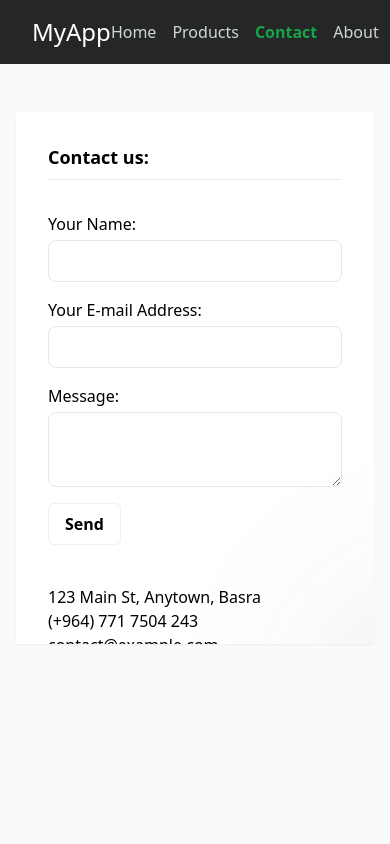
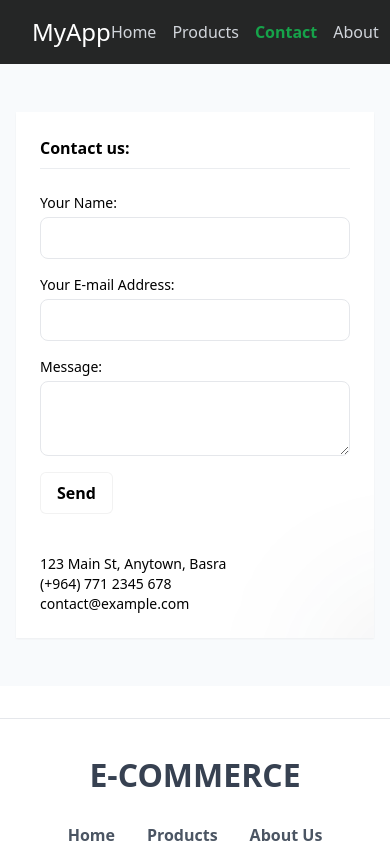
Before and after one commit to devhouse-org/ecommerce-frontend, a React (Vite) app: page /contact in a window 390 px wide. Shown: the top 844 px of the page. Built offline with nearby package versions, Linux system fonts and the light colour scheme.

Commit message:
contact page responsive design

```diff
--- a/src/pages/Contact.tsx
+++ b/src/pages/Contact.tsx
@@ -1,65 +1,71 @@
-import React from 'react'
+import React, { FormEvent, useState } from 'react'
 
 type Props = {}
 
 const Contact = (props: Props) => {
+    const [name, setName] = useState("");
+    const [email, setEmail] = useState("");
+    const [message, setMessage] = useState("");
+
+    const handleSubmit = (e: FormEvent) => {
+        e.preventDefault();
+        console.log(name, email, message)
+    }
+
   return (
     <div className="bg-slate-50 py-12 px-4 sm:px-6 lg:px-8 pt-28">
       <div className="max-w-7xl mx-auto">
-        <div className="flex flex-col h-[100vh] lg:h-[80vh] lg:flex-row">
-          <div className="bg-white gap-y-10 relative shadow-sm lg:rounded-l-2xl flex flex-[.6] flex-col justify-between overflow-hidden p-8 lg:w-1/2">
-          <div className='w-[150px] h-[150px] absolute -z-1 bottom-[-150px] right-[-150px] blur-[100px] bg-gray-800/25 rounded-full' />
-          <div  className=''>
-            <h1 className='font-bold text-[18px] pb-2 mb-8 border-b border-b-gray-200/75'>Contact us:</h1>
-
+        <div className="flex flex-col lg:flex-row lg:h-[80vh]">
+          <div className="bg-white gap-y-10 relative shadow-sm flex flex-col flex-[1] justify-between overflow-hidden p-6 sm:p-8 lg:w-1/2 lg:rounded-l-2xl">
+            <div className='w-[100px] h-[100px] sm:w-[150px] sm:h-[150px] absolute -z-1 bottom-[-100px] sm:bottom-[-150px] right-[-100px] sm:right-[-150px] blur-[80px] sm:blur-[100px] bg-gray-800/25 rounded-full' />
+            <form onSubmit={handleSubmit}>
+              <h1 className='font-bold text-[16px] sm:text-[18px] pb-2 mb-6 sm:mb-8 border-b border-b-gray-200/75'>Contact us:</h1>
               <div className='flex flex-col mb-4'>
-                <label htmlFor="name" className='mb-1'>Your Name:</label>
+                <label htmlFor="name" className='mb-1 text-sm sm:text-base'>Your Name:</label>
                 <input
-                className="bg-white px-4 py-2 outline-none text-white rounded-lg border transition-colors duration-100 border-solid focus:border-[#152f19] border-gray-200"
+                value={name}
+                onChange={(e) => setName(e.target.value)}
+                  className="bg-white px-4 py-2 outline-none text-black rounded-lg border transition-colors duration-100 border-solid focus:border-[#152f19] border-gray-200"
                   name="name"
                   type="text"
                   id='name'
                 />
-
               </div>
               <div className='flex flex-col mb-4'>
-                <label htmlFor="email" className='mb-1'>Your E-mail Address:</label>
+                <label htmlFor="email" className='mb-1 text-sm sm:text-base'>Your E-mail Address:</label>
                 <input
-                className="bg-white px-4 py-2 outline-none text-white rounded-lg border transition-colors duration-100 border-solid focus:border-[#152f19] border-gray-200"
+                value={email}
+                onChange={(e) => setEmail(e.target.value)}
+                  className="bg-white px-4 py-2 outline-none text-black rounded-lg border transition-colors duration-100 border-solid focus:border-[#152f19] border-gray-200"
                   name="email"
                   type="email"
                   id='email'
                 />
-
               </div>
               <div className='flex flex-col'>
-                <label htmlFor="message" className='mb-1'>Message:</label>
+                <label htmlFor="message" className='mb-1 text-sm sm:text-base'>Message:</label>
                 <textarea
-                className="bg-white px-4 py-2 outline-none resize-y max-h-[150px] min-h-[75px] text-white rounded-lg border transition-colors duration-100 border-solid focus:border-[#152f19] border-gray-200"
+                    value={message}
+                    onChange={(e) => setMessage(e.target.value)}
+                  className="bg-white px-4 py-2 outline-none resize-y max-h-[150px] min-h-[75px] text-black rounded-lg border transition-colors duration-100 border-solid focus:border-[#152f19] border-gray-200"
                   id='message'
                   name="message"
                 />
               </div>
-              <button className="bg-white h-fit py-2 px-4 w-fit mt-4 self-center lg:self-start rounded-md cursor-pointer relative overflow-hidden transition-all duration-500 ease-in-out border border-black/5  hover:scale-105 hover:shadow-lg before:absolute before:top-0 before:-left-full before:w-full before:h-full before:bg-gradient-to-r before:from-[#009b49] before:to-[rgb(105,184,141)] before:transition-all before:duration-500 before:ease-in-out before:z-[-1] before:rounded-md hover:before:left-0 text-[#000] font-bold">
+              <button type='submit' onClick={handleSubmit} className="bg-white h-fit py-2 px-4 w-fit mt-4 self-center lg:self-start rounded-md cursor-pointer relative overflow-hidden transition-all duration-500 ease-in-out border border-black/5 hover:scale-105 hover:shadow-lg before:absolute before:top-0 before:-left-full before:w-full before:h-full before:bg-gradient-to-r before:from-[#009b49] before:to-[rgb(105,184,141)] before:transition-all before:duration-500 before:ease-in-out before:z-[-1] before:rounded-md hover:before:left-0 text-[#000] font-bold">
                 Send
               </button>
-          </div>
+            </form>
             <div>
-            <div>
-                <p>
-                  123 Main St, Anytown, Basra
-                </p>
-                <p>
-                  (+964) 771 7504 243
-                </p>
-                <p>
-                  contact@example.com
-                </p>
+              <div className='text-sm sm:text-base'>
+                <p>123 Main St, Anytown, Basra</p>
+                <p>(+964) 771 2345 678</p>
+                <p>contact@example.com</p>
               </div>
             </div>
           </div>
-          <div className="flex-[.4] h-full hidden lg:block">
-            <div className="h-full lg:max-h-full overflow-hidden lg:rounded-r-2xl shadow-md transition duration-700 ease-in-out">
+          <div className="flex-[1] hidden lg:block h-full">
+            <div className="h-full overflow-hidden lg:rounded-r-2xl shadow-md transition duration-700 ease-in-out">
               <img
                 className="w-full h-full object-cover"
                 src="https://cdn.shopify.com/s/files/1/1368/3463/files/shortstache_E2_84_A2_Cuts__20NY_May_Full-443_450x_crop_center@2x.progressive.jpg?v=1726606904"
@@ -75,3 +81,45 @@ const Contact = (props: Props) => {
 }
 
 export default Contact
+
+{/* <div  className=''>
+            <h1 className='font-bold text-[18px] pb-2 mb-8 border-b border-b-gray-200/75'>Contact us:</h1>
+
+            <div className='flex flex-col mb-4'>
+                <label htmlFor="name" className='mb-1'>Your Name:</label>
+                <input
+                value={name}
+                onChange={(e) => setName(e.target.value)}
+                className="bg-white px-4 py-2 outline-none text-white rounded-lg border transition-colors duration-100 border-solid focus:border-[#152f19] border-gray-200"
+                name="name"
+                type="text"
+                id='name'
+                />
+
+            </div>
+            <div className='flex flex-col mb-4'>
+                <label htmlFor="email" className='mb-1'>Your E-mail Address:</label>
+                <input
+                value={email}
+                onChange={(e) => setEmail(e.target.value)}
+                className="bg-white px-4 py-2 outline-none text-white rounded-lg border transition-colors duration-100 border-solid focus:border-[#152f19] border-gray-200"
+                name="email"
+                type="email"
+                id='email'
+                />
+
+            </div>
+            <div className='flex flex-col'>
+                <label htmlFor="message" className='mb-1'>Message:</label>
+                <textarea
+                value={message}
+                onChange={(e) => setMessage(e.target.value)}
+                className="bg-white px-4 py-2 outline-none resize-y max-h-[150px] min-h-[75px] text-white rounded-lg border transition-colors duration-100 border-solid focus:border-[#152f19] border-gray-200"
+                id='message'
+                name="message"
+                />
+            </div>
+              <button onClick={() => handleSubmit()} className="bg-white h-fit py-2 px-4 w-fit mt-4 self-center lg:self-start rounded-md cursor-pointer relative overflow-hidden transition-all duration-500 ease-in-out border border-black/5  hover:scale-105 hover:shadow-lg before:absolute before:top-0 before:-left-full before:w-full before:h-full before:bg-gradient-to-r before:from-[#009b49] before:to-[rgb(105,184,141)] before:transition-all before:duration-500 before:ease-in-out before:z-[-1] before:rounded-md hover:before:left-0 text-[#000] font-bold">
+             Send
+            </button>
+          </div> */}
```
Lines whose indentation alone changed are shown as unchanged.
